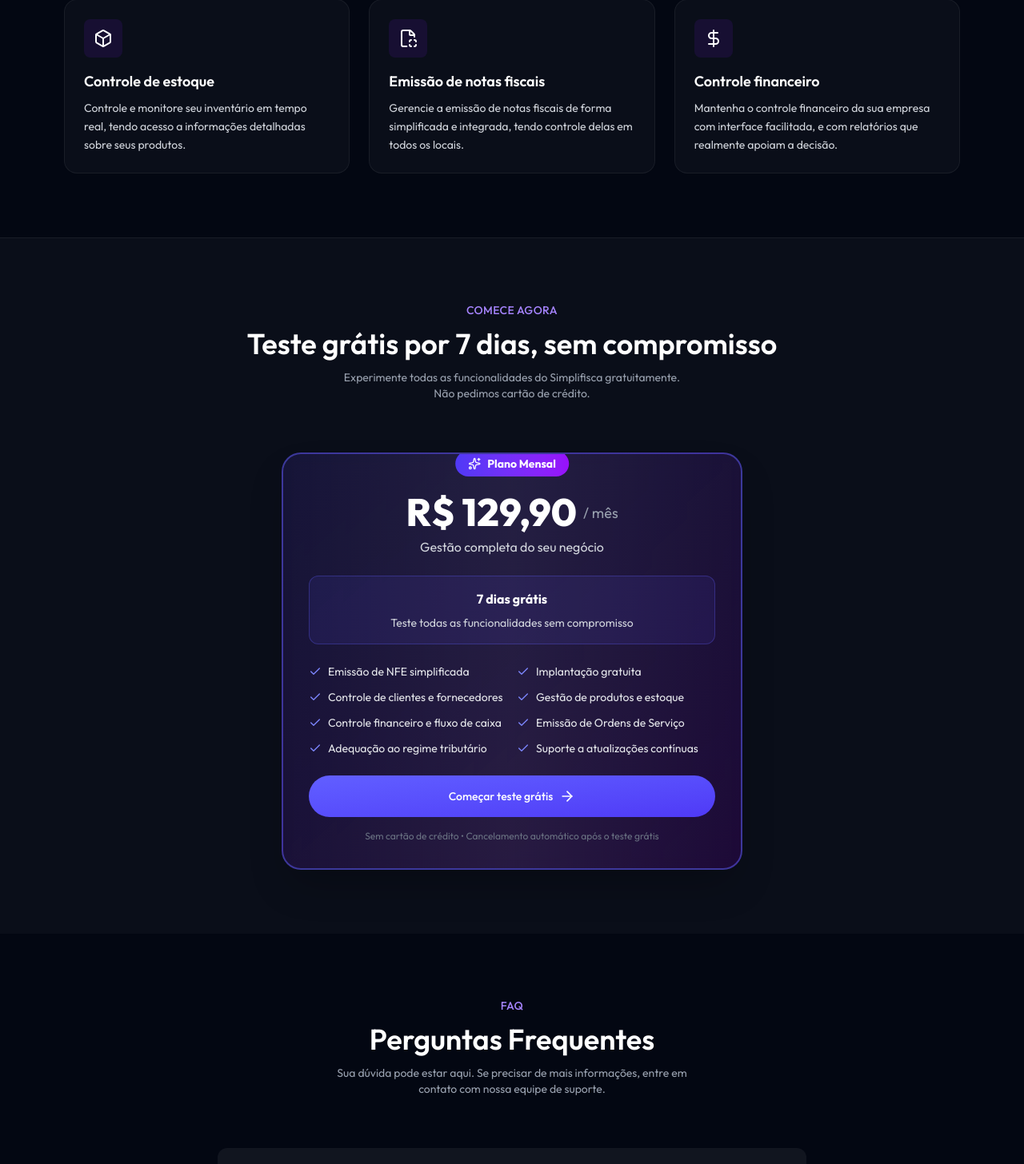
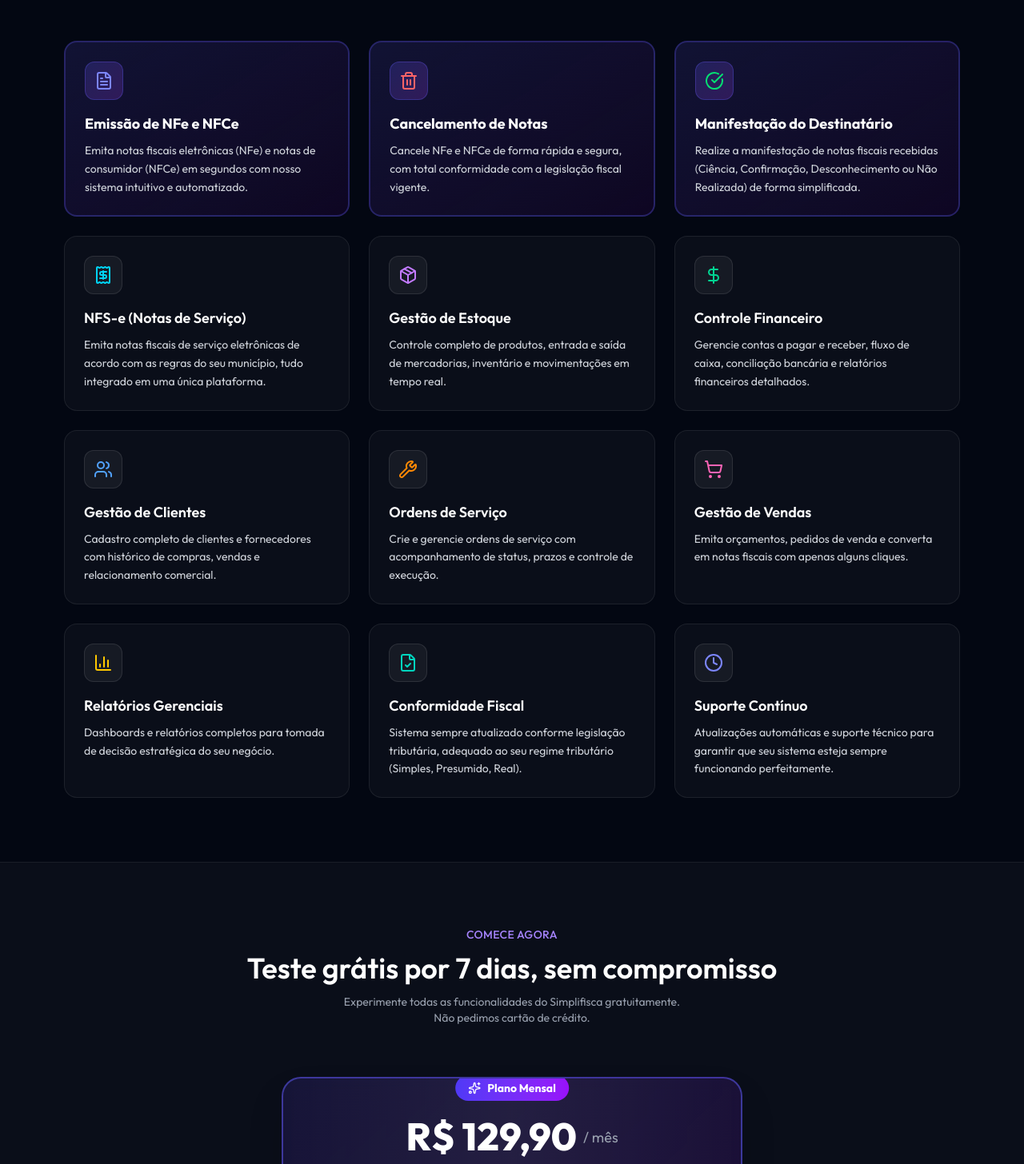
Before and after one commit to andreyy5/landingSimplifisca, a Next.js app: page / in a window 1280 px wide. Shown: the part 1091-2547 px from the top of the page at 80% size. Built offline with nearby package versions, Linux system fonts and the light colour scheme.

Commit message:
seção faq e comece agora

```diff
--- a/components/Faq.tsx
+++ b/components/Faq.tsx
@@ -1,51 +1,59 @@
-import { ChevronDownIcon } from 'lucide-react';
+import { Shield, Zap, HeadphonesIcon, TrendingUp } from 'lucide-react';
 import Title from './Title';
-import { useRef } from 'react';
 import { motion } from 'framer-motion';
-import { faqData } from '@/data/dummy-data';
 
 export default function Faq() {
-    const refs = useRef<(HTMLDetailsElement | null)[]>([]);
+    const reasons = [
+        {
+            icon: <Zap className="w-8 h-8 text-yellow-400" />,
+            title: 'Rápido e Eficiente',
+            description: 'Emita notas fiscais em segundos e automatize processos repetitivos.'
+        },
+        {
+            icon: <Shield className="w-8 h-8 text-blue-400" />,
+            title: '100% Seguro',
+            description: 'Dados criptografados e backups automáticos para total segurança.'
+        },
+        {
+            icon: <HeadphonesIcon className="w-8 h-8 text-green-400" />,
+            title: 'Suporte Dedicado',
+            description: 'Nossa equipe está pronta para te ajudar sempre que precisar.'
+        },
+        {
+            icon: <TrendingUp className="w-8 h-8 text-purple-400" />,
+            title: 'Sempre Atualizado',
+            description: 'Atualizações automáticas conforme mudanças na legislação fiscal.'
+        }
+    ];
+
     return (
         <section id="faq" className="py-20 2xl:py-32">
-            <div className="max-w-3xl mx-auto px-4">
-
+            <div className="max-w-6xl mx-auto px-4">
                 <Title
-                    title="FAQ"
-                    heading="Perguntas Frequentes"
-                    description="Sua dúvida pode estar aqui. Se precisar de mais informações, entre em contato com nossa equipe de suporte."
+                    title="Diferenciais"
+                    heading="Por que escolher o Simplifisca?"
+                    description="Tecnologia, segurança e suporte que fazem a diferença no seu dia a dia."
                 />
 
-                <div className="space-y-3">
-                    {faqData.map((faq, i) => (
-                        <motion.details
-                            ref={(el) => {
-                                refs.current[i] = el;
-                            }}
-                            initial={{ y: 100, opacity: 0 }}
+                <div className="grid md:grid-cols-2 lg:grid-cols-4 gap-6">
+                    {reasons.map((reason, i) => (
+                        <motion.div
+                            key={i}
+                            initial={{ y: 50, opacity: 0 }}
                             whileInView={{ y: 0, opacity: 1 }}
                             viewport={{ once: true }}
                             transition={{ type: "spring", stiffness: 250, damping: 70, mass: 1, delay: 0.1 + i * 0.1 }}
-                            key={i}
-                            onAnimationComplete={() => {
-                                const card = refs.current[i];
-                                if (card) {
-                                    card.classList.add("transition", "duration-300");
-                                }
-                            }}
-                            className="group bg-white/6 rounded-xl select-none"
+                            className="text-center p-6 rounded-2xl bg-white/3 border border-white/8 hover:border-white/20 hover:-translate-y-1 transition-all duration-300"
                         >
-                            <summary className="flex items-center justify-between p-4 cursor-pointer">
-                                <h4 className="font-medium">{faq.question}</h4>
-                                <ChevronDownIcon className="w-5 h-5 text-gray-300 group-open:rotate-180 transition-transform" />
-                            </summary>
-                            <p className="p-4 pt-0 text-sm text-gray-300 leading-relaxed">
-                                {faq.answer}
-                            </p>
-                        </motion.details>
+                            <div className="w-16 h-16 mx-auto mb-4 rounded-2xl bg-white/5 flex items-center justify-center border border-white/10">
+                                {reason.icon}
+                            </div>
+                            <h3 className="text-lg font-semibold mb-2 text-white">{reason.title}</h3>
+                            <p className="text-sm text-gray-400 leading-relaxed">{reason.description}</p>
+                        </motion.div>
                     ))}
                 </div>
             </div>
         </section>
     );
-};
+}
--- a/components/Features.tsx
+++ b/components/Features.tsx
@@ -1,22 +1,111 @@
 import { useRef } from 'react';
-import { featuresData } from '@/data/dummy-data';
 import Title from './Title';
 import { motion } from 'framer-motion';
+import {
+    FileText,
+    Trash2,
+    CheckCircle,
+    Package,
+    DollarSign,
+    Users,
+    Wrench,
+    BarChart3,
+    ShoppingCart,
+    Receipt,
+    FileCheck,
+    Clock
+} from 'lucide-react';
 
 export default function Features() {
     const refs = useRef<(HTMLDivElement | null)[]>([]);
+
+    const featuresData = [
+        {
+            icon: <FileText className="w-6 h-6 text-indigo-400" />,
+            title: 'Emissão de NFe e NFCe',
+            desc: 'Emita notas fiscais eletrônicas (NFe) e notas de consumidor (NFCe) em segundos com nosso sistema intuitivo e automatizado.',
+            featured: true
+        },
+        {
+            icon: <Trash2 className="w-6 h-6 text-red-400" />,
+            title: 'Cancelamento de Notas',
+            desc: 'Cancele NFe e NFCe de forma rápida e segura, com total conformidade com a legislação fiscal vigente.',
+            featured: true
+        },
+        {
+            icon: <CheckCircle className="w-6 h-6 text-green-400" />,
+            title: 'Manifestação do Destinatário',
+            desc: 'Realize a manifestação de notas fiscais recebidas (Ciência, Confirmação, Desconhecimento ou Não Realizada) de forma simplificada.',
+            featured: true
+        },
+        {
+            icon: <Receipt className="w-6 h-6 text-cyan-400" />,
+            title: 'NFS-e (Notas de Serviço)',
+            desc: 'Emita notas fiscais de serviço eletrônicas de acordo com as regras do seu município, tudo integrado em uma única plataforma.',
+            featured: false
+        },
+        {
+            icon: <Package className="w-6 h-6 text-purple-400" />,
+            title: 'Gestão de Estoque',
+            desc: 'Controle completo de produtos, entrada e saída de mercadorias, inventário e movimentações em tempo real.',
+            featured: false
+        },
+        {
+            icon: <DollarSign className="w-6 h-6 text-emerald-400" />,
+            title: 'Controle Financeiro',
+            desc: 'Gerencie contas a pagar e receber, fluxo de caixa, conciliação bancária e relatórios financeiros detalhados.',
+            featured: false
+        },
+        {
+            icon: <Users className="w-6 h-6 text-blue-400" />,
+            title: 'Gestão de Clientes',
+            desc: 'Cadastro completo de clientes e fornecedores com histórico de compras, vendas e relacionamento comercial.',
+            featured: false
+        },
+        {
+            icon: <Wrench className="w-6 h-6 text-orange-400" />,
+            title: 'Ordens de Serviço',
+            desc: 'Crie e gerencie ordens de serviço com acompanhamento de status, prazos e controle de execução.',
+            featured: false
+        },
+        {
+            icon: <ShoppingCart className="w-6 h-6 text-pink-400" />,
+            title: 'Gestão de Vendas',
+            desc: 'Emita orçamentos, pedidos de venda e converta em notas fiscais com apenas alguns cliques.',
+            featured: false
+        },
+        {
+            icon: <BarChart3 className="w-6 h-6 text-yellow-400" />,
+            title: 'Relatórios Gerenciais',
+            desc: 'Dashboards e relatórios completos para tomada de decisão estratégica do seu negócio.',
+            featured: false
+        },
+        {
+            icon: <FileCheck className="w-6 h-6 text-teal-400" />,
+            title: 'Conformidade Fiscal',
+            desc: 'Sistema sempre atualizado conforme legislação tributária, adequado ao seu regime tributário (Simples, Presumido, Real).',
+            featured: false
+        },
+        {
+            icon: <Clock className="w-6 h-6 text-indigo-400" />,
+            title: 'Suporte Contínuo',
+            desc: 'Atualizações automáticas e suporte técnico para garantir que seu sistema esteja sempre funcionando perfeitamente.',
+            featured: false
+        }
+    ];
+
     return (
         <section id="features" className="py-20 2xl:py-32">
             <div className="max-w-6xl mx-auto px-4">
-
                 <Title
-                    title=""
-                    heading="Pronto para subir o nível do seu negócio?"
-                    description="A combinação perfeita de tecnologia de ponta e simplicidade de uso."
+                    title="Funcionalidades"
+                    heading="Tudo que você precisa em um só lugar"
+                    description="Sistema completo de gestão fiscal e empresarial com foco em emissão, cancelamento e manifestação de NFe, NFCe e NFS-e."
                 />
 
-                <div className="grid grid-cols-1 md:grid-cols-3 gap-6">
-                    {featuresData.map((feature, i) => (
+                {/* Cards em destaque - NFe features */}
+                <div className="grid grid-cols-1 md:grid-cols-3 gap-6 mb-6">
+                    {featuresData.filter(f => f.featured).map((feature, i) => (
                         <motion.div
                             ref={(el) => {
                                 refs.current[i] = el;
@@ -29,15 +118,51 @@ export default function Features() {
                             onAnimationComplete={() => {
                                 const card = refs.current[i];
                                 if (card) {
-                                    card.classList.add("transition", "duration-300", "hover:border-white/15", "hover:-translate-y-1");
+                                    card.classList.add("transition", "duration-300", "hover:border-indigo-500/50", "hover:-translate-y-2", "hover:shadow-lg", "hover:shadow-indigo-500/20");
                                 }
                             }}
-                            className="rounded-2xl p-6 bg-white/3 border border-white/6"
+                            className="rounded-2xl p-6 bg-gradient-to-br from-indigo-950/40 to-purple-950/20 border-2 border-indigo-500/30 relative overflow-hidden"
                         >
-                            <div className="w-12 h-12 rounded-lg bg-violet-900/20 flex items-center justify-center mb-4">
+                            {/* Efeito de brilho */}
+                            <div className="absolute inset-0 bg-gradient-to-br from-indigo-500/5 to-transparent" />
+
+                            <div className="relative z-10">
+                                <div className="w-12 h-12 rounded-xl bg-gradient-to-br from-indigo-500/20 to-purple-500/20 flex items-center justify-center mb-4 border border-indigo-500/30">
+                                    {feature.icon}
+                                </div>
+                                <h3 className="text-lg font-bold mb-2 text-white">{feature.title}</h3>
+                                <p className="text-gray-300 text-sm leading-relaxed">
+                                    {feature.desc}
+                                </p>
+                            </div>
+                        </motion.div>
+                    ))}
+                </div>
+
+                {/* Outras funcionalidades */}
+                <div className="grid grid-cols-1 md:grid-cols-3 gap-6">
+                    {featuresData.filter(f => !f.featured).map((feature, i) => (
+                        <motion.div
+                            ref={(el) => {
+                                refs.current[i + 3] = el;
+                            }}
+                            initial={{ y: 100, opacity: 0 }}
+                            whileInView={{ y: 0, opacity: 1 }}
+                            viewport={{ once: true }}
+                            transition={{ type: "spring", stiffness: 250, damping: 70, mass: 1, delay: 0.1 + i * 0.08 }}
+                            key={i}
+                            onAnimationComplete={() => {
+                                const card = refs.current[i + 3];
+                                if (card) {
+                                    card.classList.add("transition", "duration-300", "hover:border-white/20", "hover:-translate-y-1");
+                                }
+                            }}
+                            className="rounded-2xl p-6 bg-white/3 border border-white/8"
+                        >
+                            <div className="w-12 h-12 rounded-xl bg-white/5 flex items-center justify-center mb-4 border border-white/10">
                                 {feature.icon}
                             </div>
-                            <h3 className="text-lg font-semibold mb-2">{feature.title}</h3>
+                            <h3 className="text-lg font-semibold mb-2 text-white">{feature.title}</h3>
                             <p className="text-gray-300 text-sm leading-relaxed">
                                 {feature.desc}
                             </p>
@@ -47,4 +172,4 @@ export default function Features() {
             </div>
         </section>
     );
-};
+}
```
